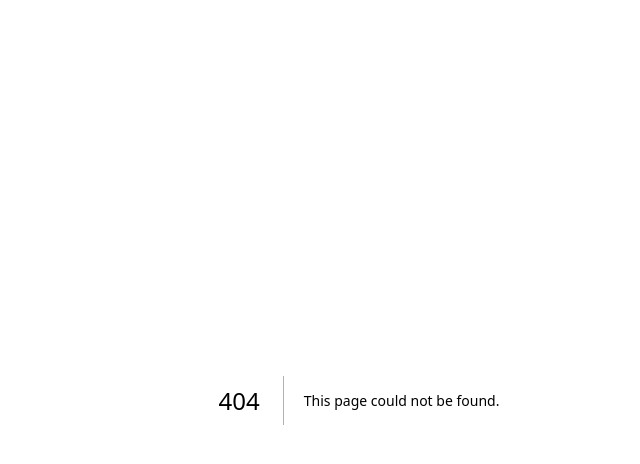
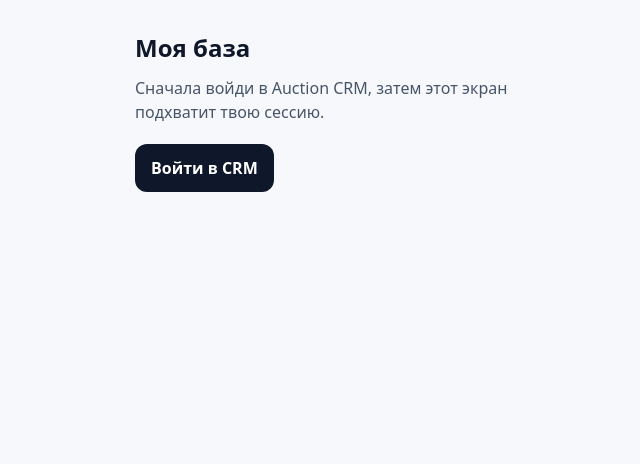
Before and after one commit to ramiseneka-boop/pabliki-client-radar, a Next.js app: page /auction/base in a window 1280 px wide. Before the commit this address had no page. Shown: the top 464 px of the page, without its empty margins (281-921 px from the left). Built offline with nearby package versions, Linux system fonts and the light colour scheme.

Commit message:
Add My Base outreach route

```diff
--- /dev/null
+++ b/app/auction/base/page.tsx
@@ -0,0 +1,10 @@
+import OutreachBaseApp from "@/components/auction/OutreachBaseApp";
+
+export const metadata = {
+  title: "Моя база — Software Auction CRM",
+  description: "Приоритетная отработка готовой базы через WhatsApp",
+};
+
+export default function OutreachBasePage() {
+  return <OutreachBaseApp />;
+}
```
